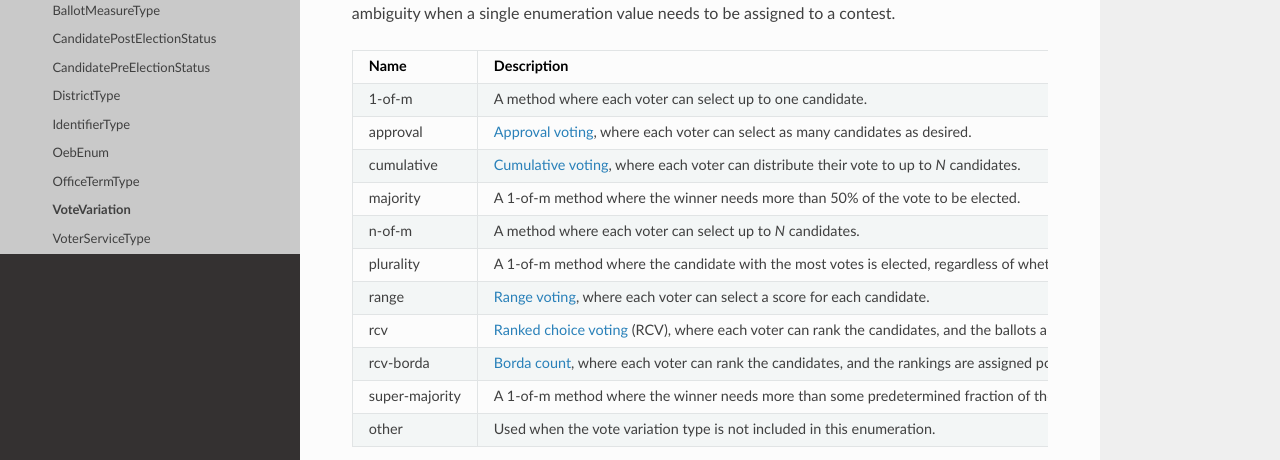
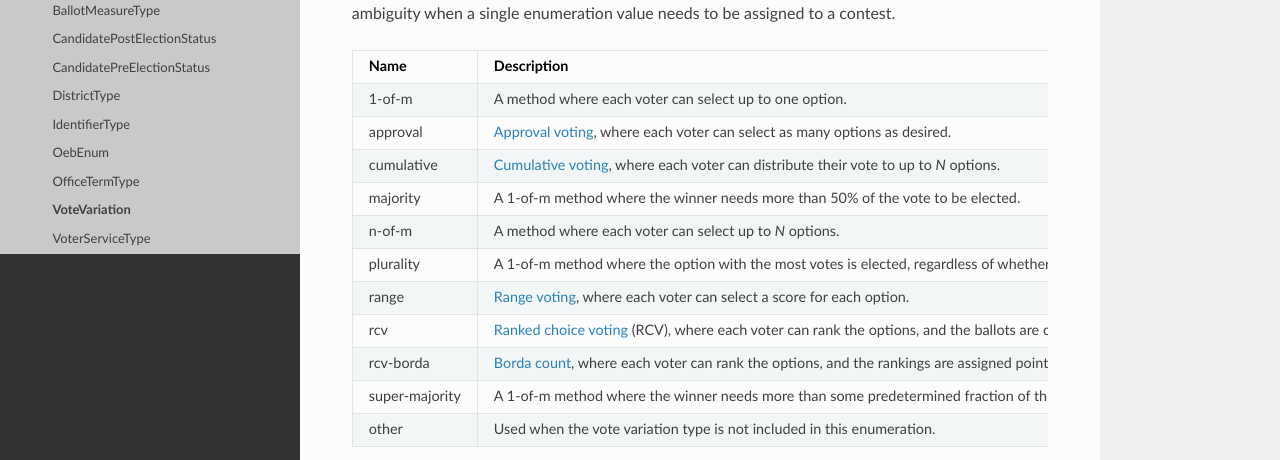
Before and after one commit to votinginfoproject/vip-specification, a Sphinx documentation site: the page built from docs/xml/enumerations/vote_variation.rst, in a window 1280 px wide. Shown: the part 254-714 px from the top of the page. Built offline with Sphinx 7.4.7 and the Read the Docs theme 2.0.0, drawn with Linux system fonts in a browser that asks for light colours.

Commit message:
Change "candidate" to "option" per @pstenbjorn's comment.

```diff
--- a/docs/xml/enumerations/vote_variation.rst
+++ b/docs/xml/enumerations/vote_variation.rst
@@ -14,27 +14,27 @@ to be assigned to a contest.
 | Name                 | Description                                                                      |
 |                      |                                                                                  |
 +======================+==================================================================================+
-| 1-of-m               | A method where each voter can select up to one candidate.                        |
+| 1-of-m               | A method where each voter can select up to one option.                           |
 +----------------------+----------------------------------------------------------------------------------+
-| approval             | `Approval voting`_, where each voter can select as many candidates as desired.   |
+| approval             | `Approval voting`_, where each voter can select as many options as desired.      |
 +----------------------+----------------------------------------------------------------------------------+
 | cumulative           | `Cumulative voting`_, where each voter can distribute their vote to up to        |
-|                      | *N* candidates.                                                                  |
+|                      | *N* options.                                                                     |
 +----------------------+----------------------------------------------------------------------------------+
 | majority             | A 1-of-m method where the winner needs more than 50% of the vote to be elected.  |
 +----------------------+----------------------------------------------------------------------------------+
-| n-of-m               | A method where each voter can select up to *N* candidates.                       |
+| n-of-m               | A method where each voter can select up to *N* options.                          |
 +----------------------+----------------------------------------------------------------------------------+
-| plurality            | A 1-of-m method where the candidate with the most votes is elected, regardless   |
-|                      | of whether the candidate has more than 50% of the vote.                          |
+| plurality            | A 1-of-m method where the option with the most votes is elected, regardless      |
+|                      | of whether the option has more than 50% of the vote.                             |
 +----------------------+----------------------------------------------------------------------------------+
-| range                | `Range voting`_, where each voter can select a score for each candidate.         |
+| range                | `Range voting`_, where each voter can select a score for each option.            |
 +----------------------+----------------------------------------------------------------------------------+
-| rcv                  | `Ranked choice voting`_ (RCV), where each voter can rank the candidates, and     |
+| rcv                  | `Ranked choice voting`_ (RCV), where each voter can rank the options, and        |
 |                      | the ballots are counted in rounds.  Also known as instant-runoff voting (IRV)    |
 |                      | and the single transferable vote (STV).                                          |
 +----------------------+----------------------------------------------------------------------------------+
-| rcv-borda            | `Borda count`_, where each voter can rank the candidates, and the rankings are   |
+| rcv-borda            | `Borda count`_, where each voter can rank the options, and the rankings are      |
 |                      | assigned point values.                                                           |
 +----------------------+----------------------------------------------------------------------------------+
 | super-majority       | A 1-of-m method where the winner needs more than some predetermined fraction     |
```
